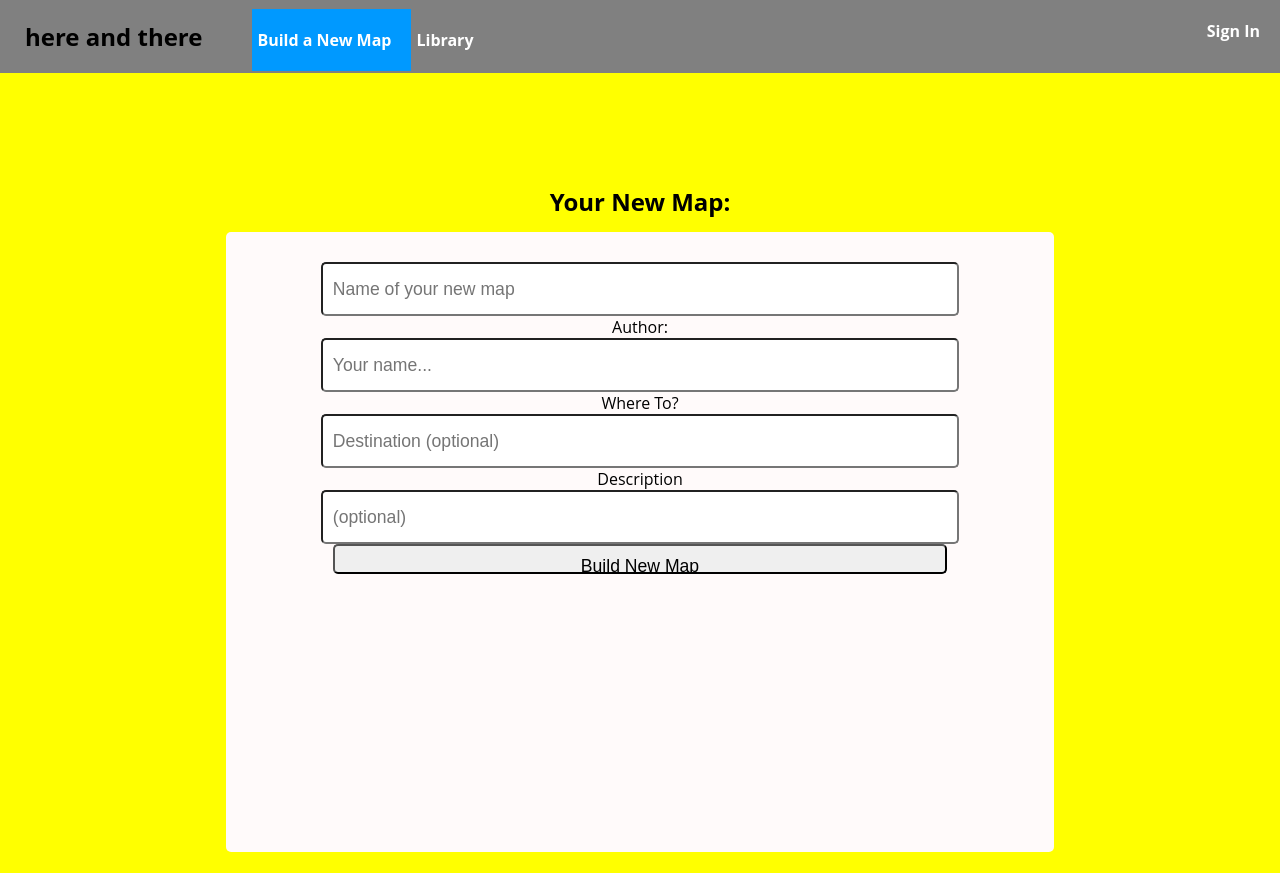
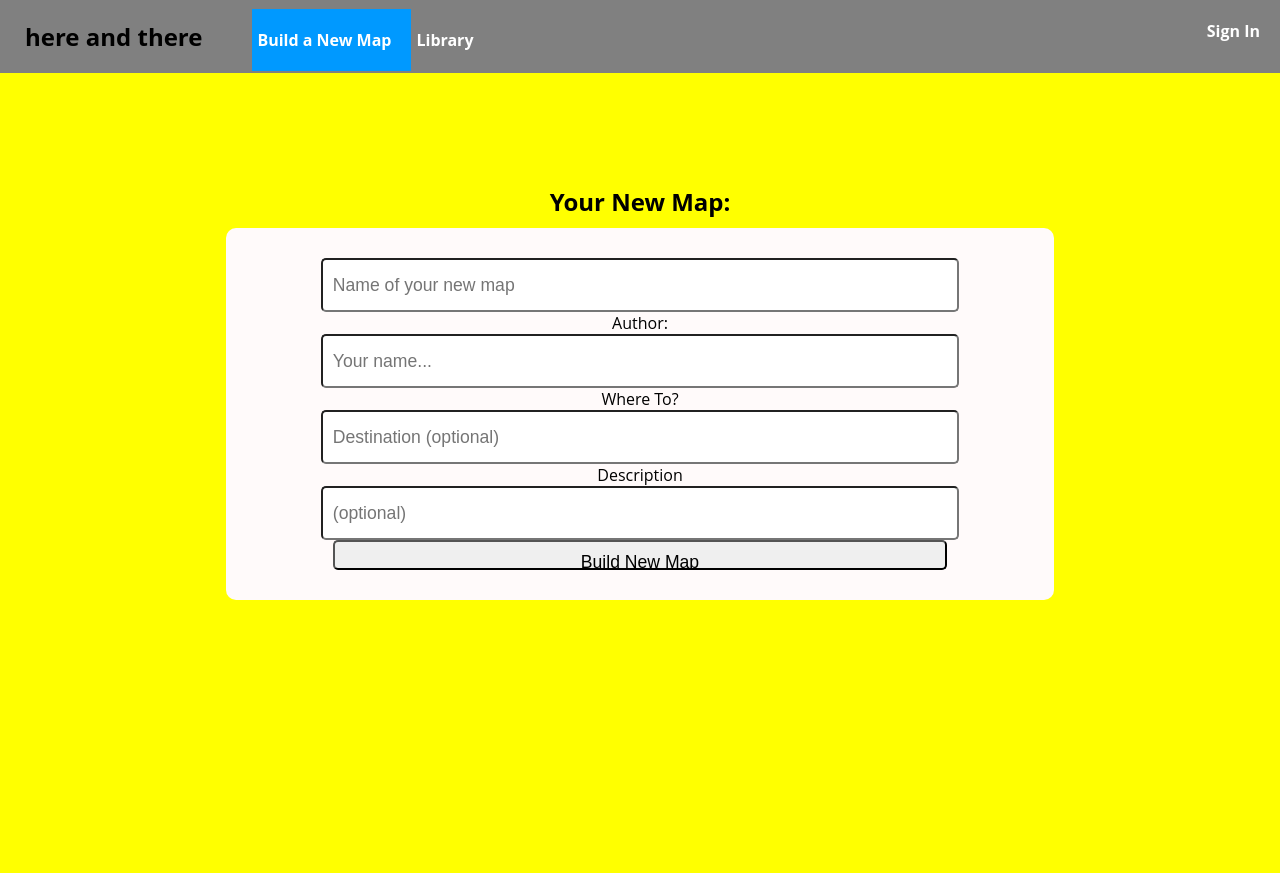
Before and after one commit to ayjlee/here-and-there, a React (Create React App) app in the folder here-and-there/: page /newmap in a window 1280 px wide. Built offline with nearby package versions, Linux system fonts and the light colour scheme; no server answers; what google-maps-react would draw is missing.

Commit message:
changing color of website background to peachy tan

```diff
--- a/here-and-there/src/components/widgets/MyMapsList.js
+++ b/here-and-there/src/components/widgets/MyMapsList.js
@@ -27,6 +27,7 @@ class MyMapsList extends Component {
     console.log(this);
   }
   loadMapsFromServer() {
+    console.log('in load maps from server')
     axios.get(this.props.url)
     .then((res) => {
       this.setState({ data: res.data });
--- a/here-and-there/src/index.css
+++ b/here-and-there/src/index.css
@@ -65,7 +65,7 @@ ul {
   color: black;
 }
 .content {
-  background-color: #FFF;
+  background-color: #fff5ef;
   height: 100vh;
 }
 .content h2 {
@@ -245,10 +245,9 @@ ul.mapList li{
 #new-map-form {
   margin: 0 auto;
   width: 60%;
-  height: 70%;
   text-align: center;
   padding: 30px;
-  border-radius: 5px;
+  border-radius: 10px;
   background-color: snow;
 }
 
@@ -269,7 +268,7 @@ ul.mapList li{
 #new-map-page h2 {
   text-align: center;
   padding-top: 14vh;
-  padding-bottom: 14px;
+  padding-bottom: 10px;
 }
 
 #welcome-intro-name {
```
Also changed, not shown: here-and-there/data.js (deleted).
